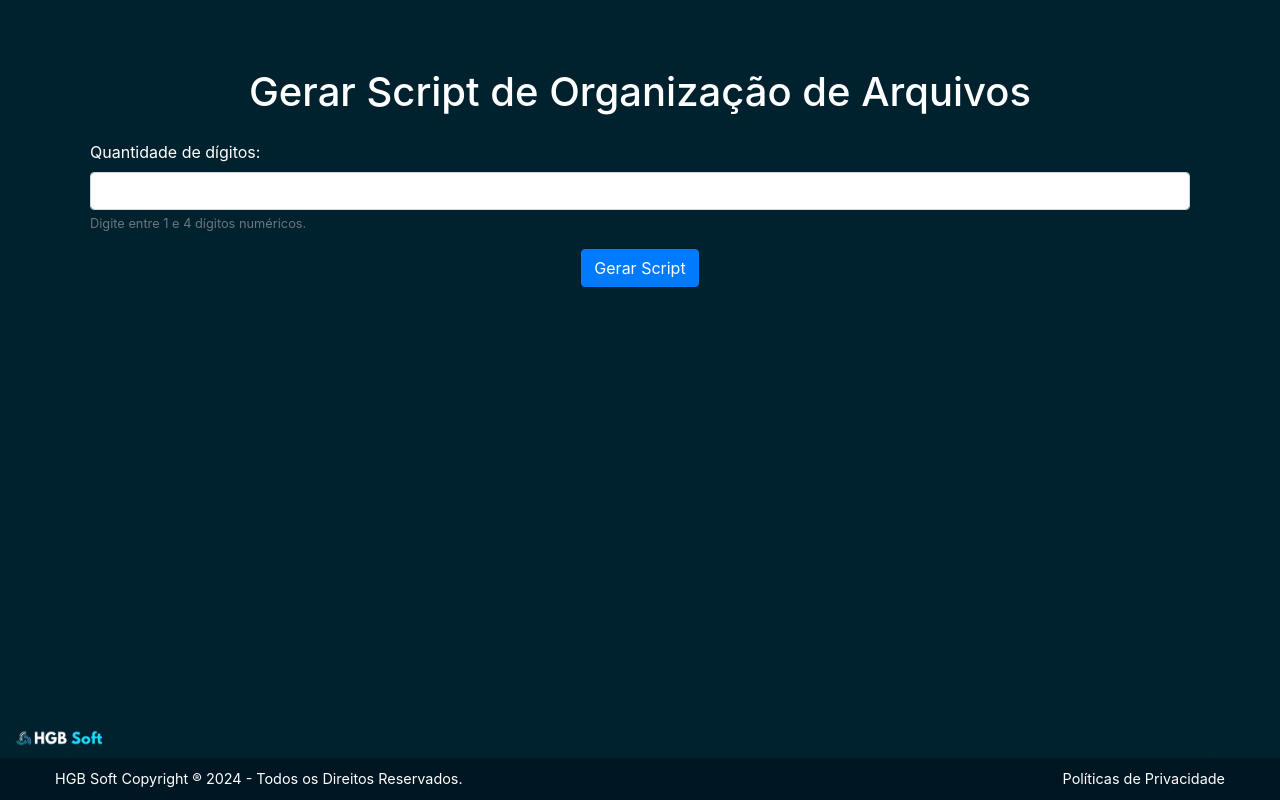
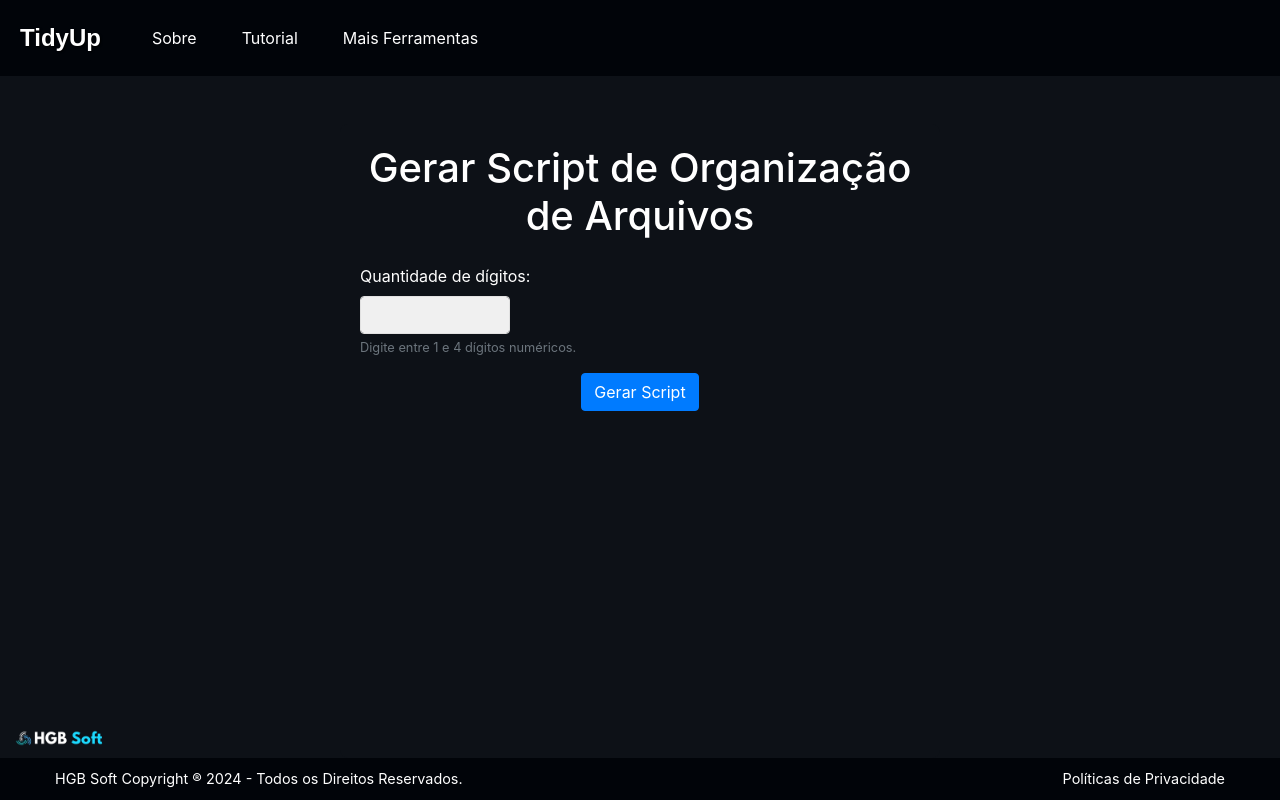
Before and after one commit to paulo-hj/TidyUp, a Django app: page / in a window 1280 px wide. Run offline with Django 5.2, Linux system fonts and the light colour scheme; some libraries are stand-ins or nearby versions.

Commit message:
Adicionada barra de menu

```diff
--- a/app/templates/app/home.html
+++ b/app/templates/app/home.html
@@ -1,5 +1,5 @@
 <!DOCTYPE html>
-<html lang="en">
+<html lang="pt-br">
 <head>
     {% load static %}
     <link rel="icon" href="{% static 'favicon.ico' %}" type="image/x-icon">
@@ -15,16 +15,49 @@
             padding: 0;
         }
         body {
-            background-color: #00222E;
+            background-color: #0D1117;
             color: #ffffff;
             display: flex;
             flex-direction: column;
         }
+        header {
+            background-color: #010409; /* Cor de fundo da barra superior */
+            color: #ffffff;
+            padding: 10px 20px;
+            display: flex;
+            align-items: center;
+            justify-content: flex-start; /* Alinha os itens à esquerda */
+        }
+        header .logo-text {
+            font-size: 1.5em;
+            font-weight: bold;
+            font-family: 'Arial', sans-serif; /* Escolha uma fonte mais elegante */
+            color: #ffffff;
+            text-shadow: 1px 1px 2px #000; /* Adiciona uma sombra ao texto */
+        }
+        .navbar {
+            display: flex;
+            gap: 15px; /* Espaçamento entre os botões */
+            margin-left: 20px; /* Adiciona um espaço à esquerda dos botões */
+        }
+        .nav-link {
+            color: #ffffff; /* Cor do texto dos botões */
+            text-decoration: none;
+            padding: 8px 15px;
+            border-radius: 4px;
+            transition: background-color 0.3s, color 0.3s;
+        }
+        .nav-link:hover {
+            background-color: #171B20; /* Cor de fundo ao passar o mouse */
+            color: #ffffff; /* Mantém a cor do texto branca ao passar o mouse */
+        }
         .container {
-            background-color: #00222E;
+            background-color: #0D1117;
             border-radius: 8px;
             padding: 20px;
             flex: 1;
+            max-width: 600px; /* Limita a largura máxima do container */
+            margin: auto; /* Centraliza o container horizontalmente */
         }
         .alert {
             margin-top: 20px;
@@ -36,8 +69,8 @@
             width: 100px; /* Ajuste o tamanho conforme necessário */
         }
         footer {
-            background-color: #001622;
-            color: #ffffff;
+            background-color: #010409; /* Cor de fundo do rodapé */
+            color: #ffffff; /* Cor do texto no rodapé */
             text-align: center;
             padding: 10px 0;
             font-size: 0.9em; /* Diminuir o tamanho da fonte */
@@ -51,15 +84,63 @@
             margin: 0; /* Remove a margem */
         }
         footer a {
-            color: #ffffff;
+            color: #ffffff; /* Cor do texto do link */
             text-decoration: none;
         }
         footer a:hover {
             text-decoration: underline;
         }
+        .form-group input {
+            background-color: #f0f0f0; /* Cor de fundo do campo de entrada */
+            border-radius: 4px; /* Borda arredondada */
+            border: 1px solid #e1e1e1; /* Cor da borda */
+            padding: 8px; /* Espaçamento interno do campo */
+            width: 150px; /* Define a largura do campo de entrada */
+        }
+        .form-group input:focus {
+            border-color: #0072ff; /* Cor da borda ao focar */
+            outline: none; /* Remove o contorno padrão */
+            box-shadow: 0 0 0 0.2rem rgba(0,123,255,.25); /* Adiciona sombra ao focar */
+        }
+        /* Estilo do popup */
+        .popup-overlay {
+            display: none; /* Esconde o popup por padrão */
+            position: fixed;
+            top: 0;
+            left: 0;
+            width: 100%;
+            height: 100%;
+            background-color: rgba(0,0,0,0.5);
+            justify-content: center;
+            align-items: center;
+        }
+        .popup-content {
+            background-color: #ffffff;
+            color: #000000;
+            padding: 20px;
+            border-radius: 8px;
+            width: 80%;
+            max-width: 500px;
+            position: relative;
+        }
+        .popup-close {
+            position: absolute;
+            top: 10px;
+            right: 10px;
+            font-size: 1.5em;
+            cursor: pointer;
+        }
     </style>
 </head>
 <body>
+    <header>
+        <div class="logo-text">TidyUp</div>
+        <nav class="navbar">
+            <a href="#" class="nav-link" id="sobre-btn">Sobre</a>
+            <a href="#" class="nav-link">Tutorial</a>
+            <a href="#" class="nav-link">Mais Ferramentas</a>
+        </nav>
+    </header>
     <div class="container mt-5">
         <h1 class="text-center">Gerar Script de Organização de Arquivos</h1>
         <form method="post" action="{% url 'generate_script' %}" class="mt-4">
@@ -85,8 +166,32 @@
         </div>
         <a href="https://hgbsoft.com.br/politica-de-privacidade/" target="_blank">Políticas de Privacidade</a>
     </footer>
+    <!-- Popup -->
+    <div id="sobre-popup" class="popup-overlay">
+        <div class="popup-content">
+            <span class="popup-close" id="popup-close">&times;</span>
+            <h2>Seu Nome</h2>
+            <p>Informações adicionais sobre você.</p>
+        </div>
+    </div>
     <script src="{% static 'js/jquery-3.5.1.slim.min.js' %}"></script>
     <script src="{% static 'js/popper.min.js' %}"></script>
     <script src="{% static 'js/bootstrap.min.js' %}"></script>
+    <script>
+        document.getElementById('sobre-btn').addEventListener('click', function(event) {
+            event.preventDefault(); // Impede o comportamento padrão do link
+            document.getElementById('sobre-popup').style.display = 'flex';
+        });
+
+        document.getElementById('popup-close').addEventListener('click', function() {
+            document.getElementById('sobre-popup').style.display = 'none';
+        });
+
+        window.addEventListener('click', function(event) {
+            if (event.target === document.getElementById('sobre-popup')) {
+                document.getElementById('sobre-popup').style.display = 'none';
+            }
+        });
+    </script>
 </body>
 </html>
--- a/app/views.py
+++ b/app/views.py
@@ -21,3 +21,12 @@ def generate_script(request):
         return response
     else:
         return HttpResponse("Método não permitido", status=405)
+
+def sobre(request):
+    return render(request, 'sobre.html')
+
+def contato(request):
+    return render(request, 'contato.html')
+
+def tutorial(request):
+    return render(request, 'tutorial.html')
--- a/setup/urls.py
+++ b/setup/urls.py
@@ -8,4 +8,7 @@ urlpatterns = [
     path('admin/', admin.site.urls),
     path('', views.home, name='home'),
     path('generate_script/', views.generate_script, name='generate_script'),
+    path('sobre/', views.sobre, name='about'),
+    path('contato/', views.contato, name='contact'),
+    path('tutorial/', views.tutorial, name='tutorial'),
 ]
```
